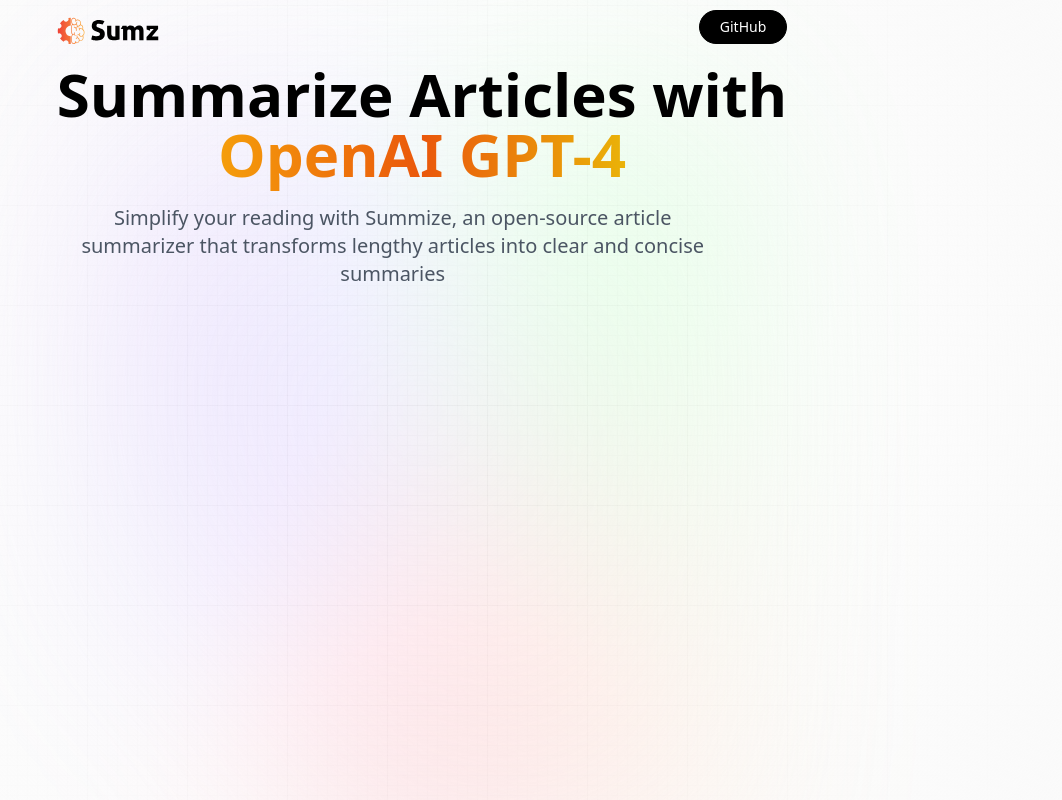
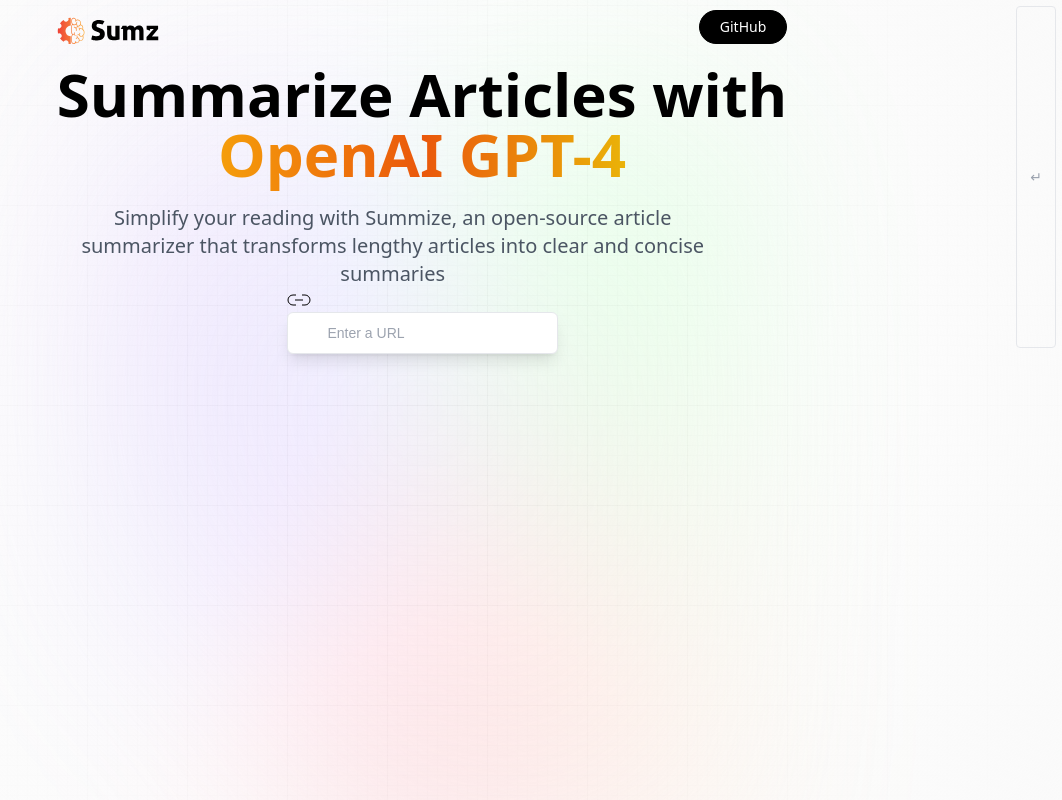
Before and after one commit to SalamanderCtesiphon/open-ai-article-summarizer, a React (Vite) app: page / in a window 1280 px wide. Shown: the whole page, without its empty margins (218-1280 px from the left). Built offline with nearby package versions, Linux system fonts and the light colour scheme; a web font is replaced by a local one.

Commit message:
created a form that accepts a url input

```diff
--- a/src/components/Demo.jsx
+++ b/src/components/Demo.jsx
@@ -4,9 +4,48 @@
 
 
 const Demo = () => {
+  const [article, setArticle ] = useState ({
+    url: "",
+    summary: "",
+  })
+
+  const handleSubmit = async (e) => {
+    alert('submitted')
+  }
+
   return (
     <section className="mt-16 w-full max-w-xl">
-      <div className="flex m"></div>
+      {/*search*/}
+      <div className="flex flex-col w-full gap-2">
+        <form className="relative flex justify-center items-center"
+          onSubmit={handleSubmit}
+        >
+          <img
+            src={linkIcon}
+            alt='link_icon'
+            className="absolute left-0 my-2 ml-3 w-5"
+          />
+
+          <input
+            type='url'
+            placeholder='Enter a URL'
+            value={article.url}
+            onChange={(e) => setArticle({ ...article, url: e.target.value })}
+            required
+            className='url_input peer'
+
+          />
+          <button
+            type='submit'
+            className='submit_btn peer-focus:border-gray-700 peer-focus:text-gray-700 '
+          >
+            ↵
+          </button>
+
+        </form>
+        {/* Browser URL History*/}
+      </div>
+      {/*display results */}
     </section>
   )
 }
```
